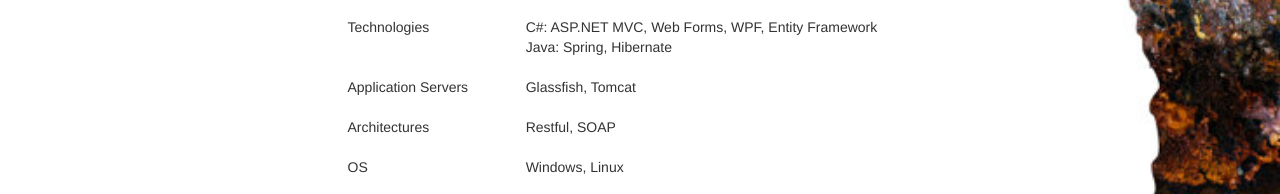
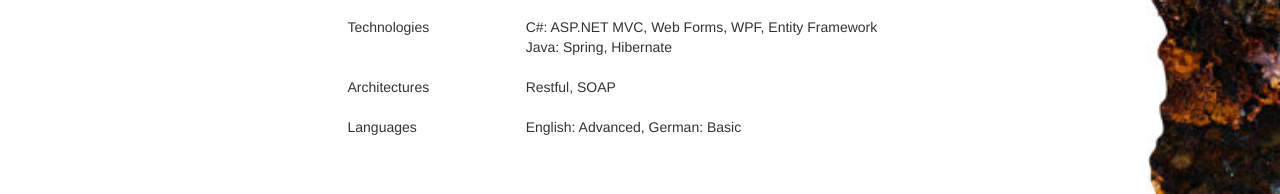
Before and after one commit to Zedzian/zedzian.github.io, a plain HTML site: page index.html in a window 1280 px wide. Shown: the part 741-935 px from the top of the page. Drawn offline with nearby package versions, Linux system fonts and the light colour scheme.

Commit message:
deleted some skills

```diff
--- a/index.html
+++ b/index.html
@@ -124,31 +124,11 @@
 
                     <div class="row">
                         <div class="col-md-3 col-sm-3">
-                            Application Servers
-                        </div>
-
-                        <div class="col-md-9 col-sm-9">
-                            Glassfish, Tomcat
-                        </div>
-                    </div><br>
-
-                    <div class="row">
-                        <div class="col-md-3 col-sm-3">
                             Architectures
                         </div>
 
                         <div class="col-md-9 col-sm-9">
                             Restful, SOAP
-                        </div>
-                    </div><br>
-
-                    <div class="row">
-                        <div class="col-md-3 col-sm-3">
-                            OS
-                        </div>
-
-                        <div class="col-md-9 col-sm-9">
-                            Windows, Linux
                         </div>
                     </div><br>
 
```
